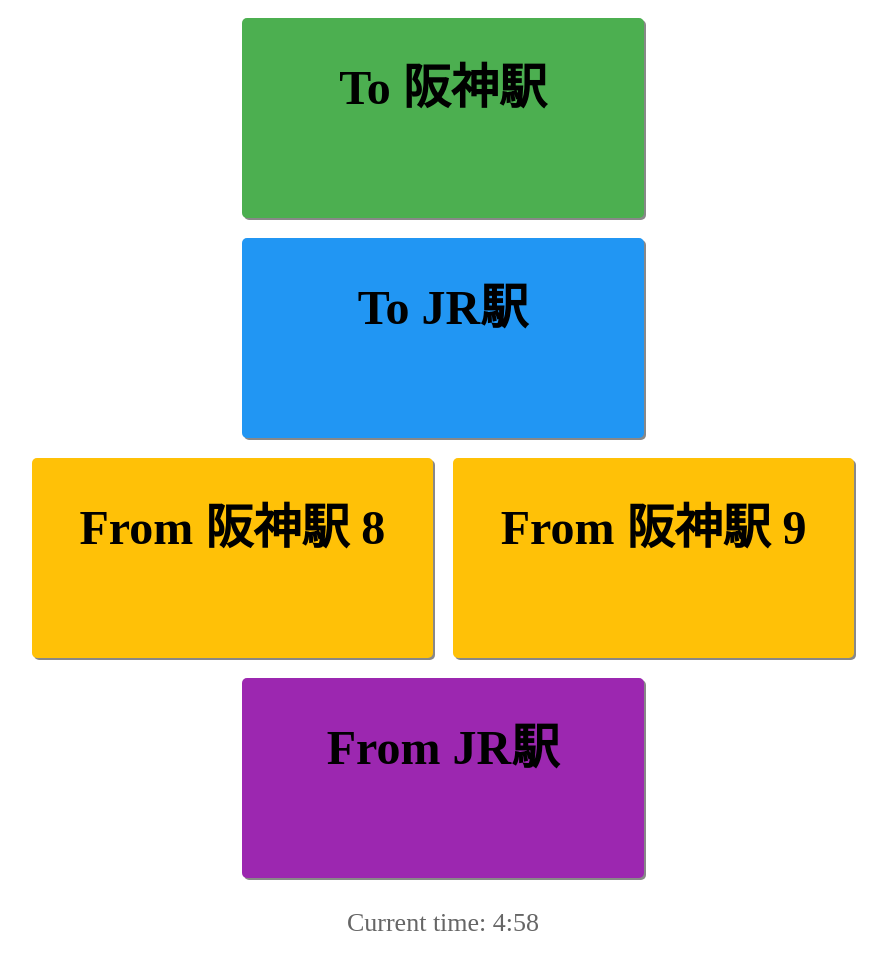
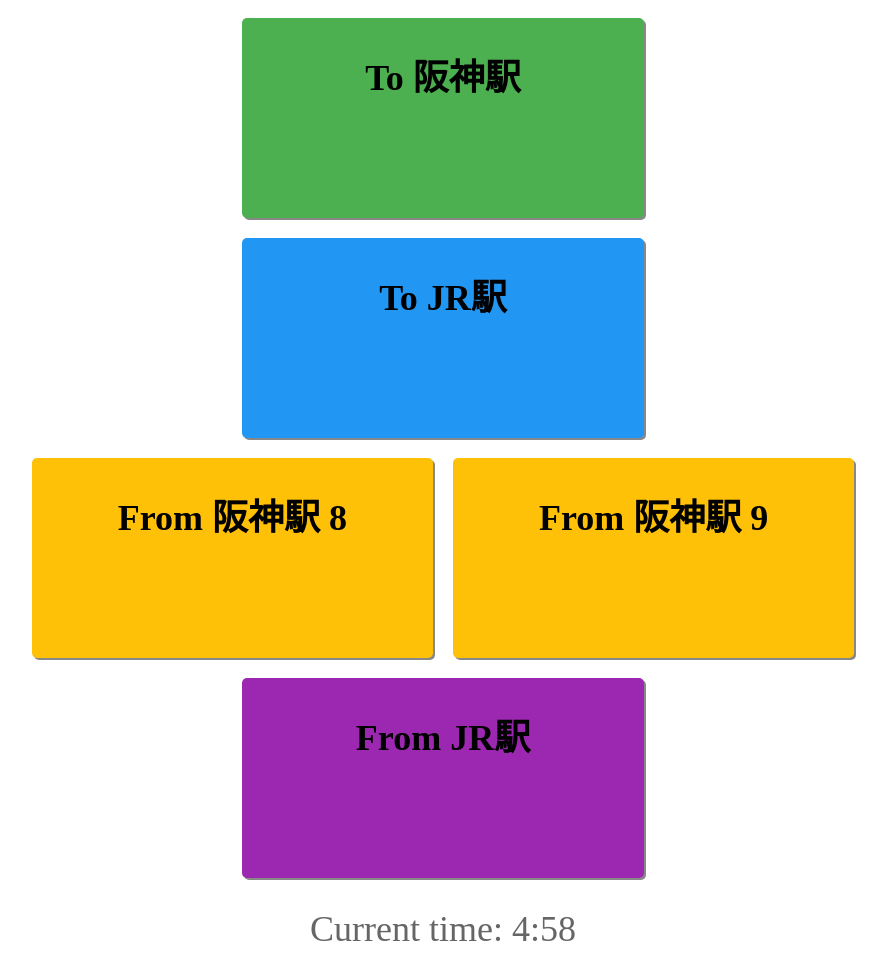
Before and after one commit to KoushienBus1/buttons, a plain HTML site: page index.html in a window 1280 px wide. Shown: the whole page, without its empty margins (197-1084 px from the left). Drawn offline with Linux system fonts and the light colour scheme.

Commit message:
PLUTO IS BACK

```diff
--- a/index.html
+++ b/index.html
@@ -21,7 +21,7 @@
             /* increase padding to make the button bigger */
             border: none;
             border-radius: 5px;
-            font-size: 48px;
+            font-size: 36px;
             /* increase font size to match the bigger button */
             font-weight: bold;
             cursor: pointer;
@@ -62,7 +62,7 @@
         .time {
             text-align: center;
             margin-top: 20px;
-            font-size: 26px;
+            font-size: 36px;
             color: #666;
         }
     </style>
```
